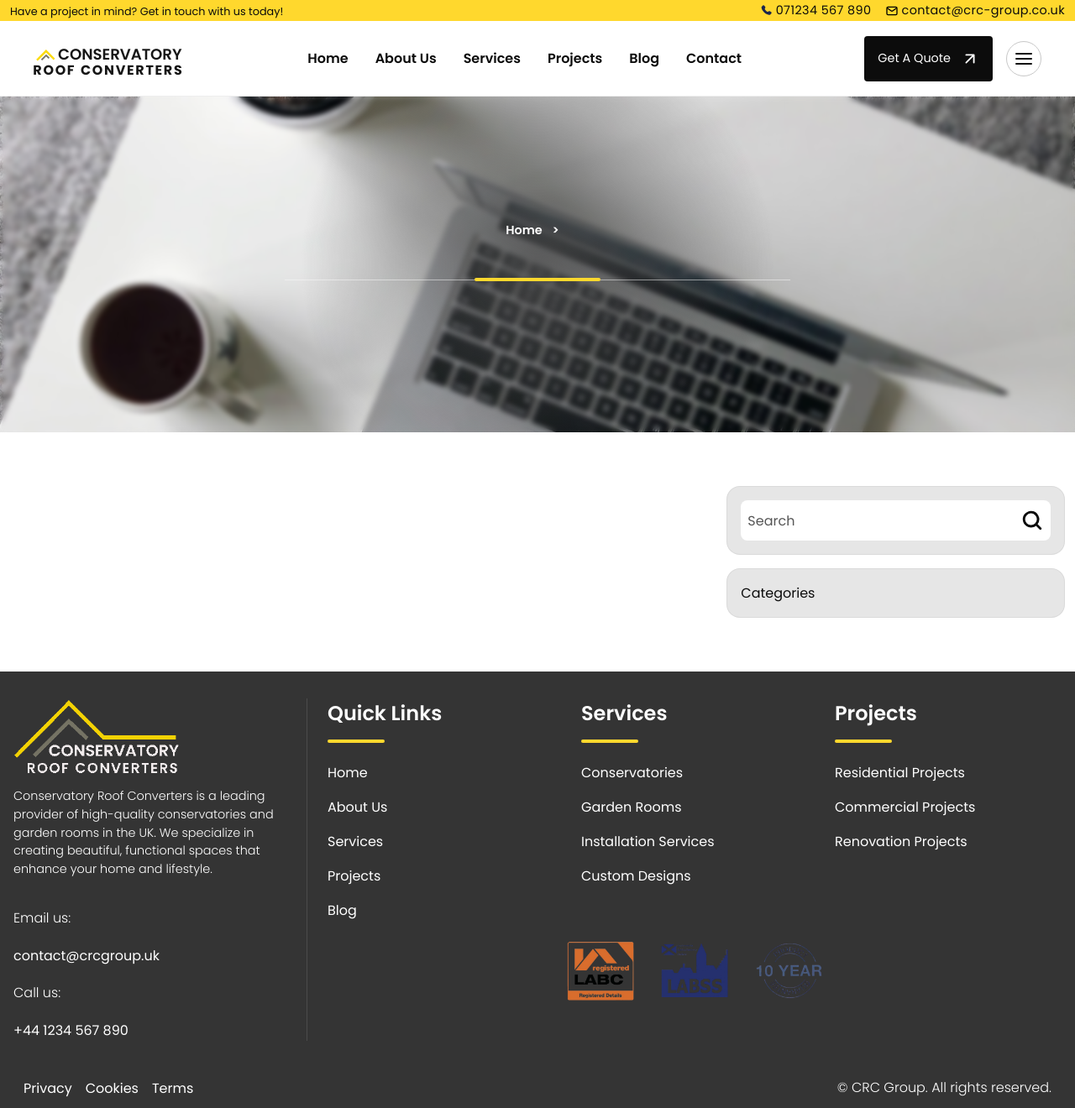
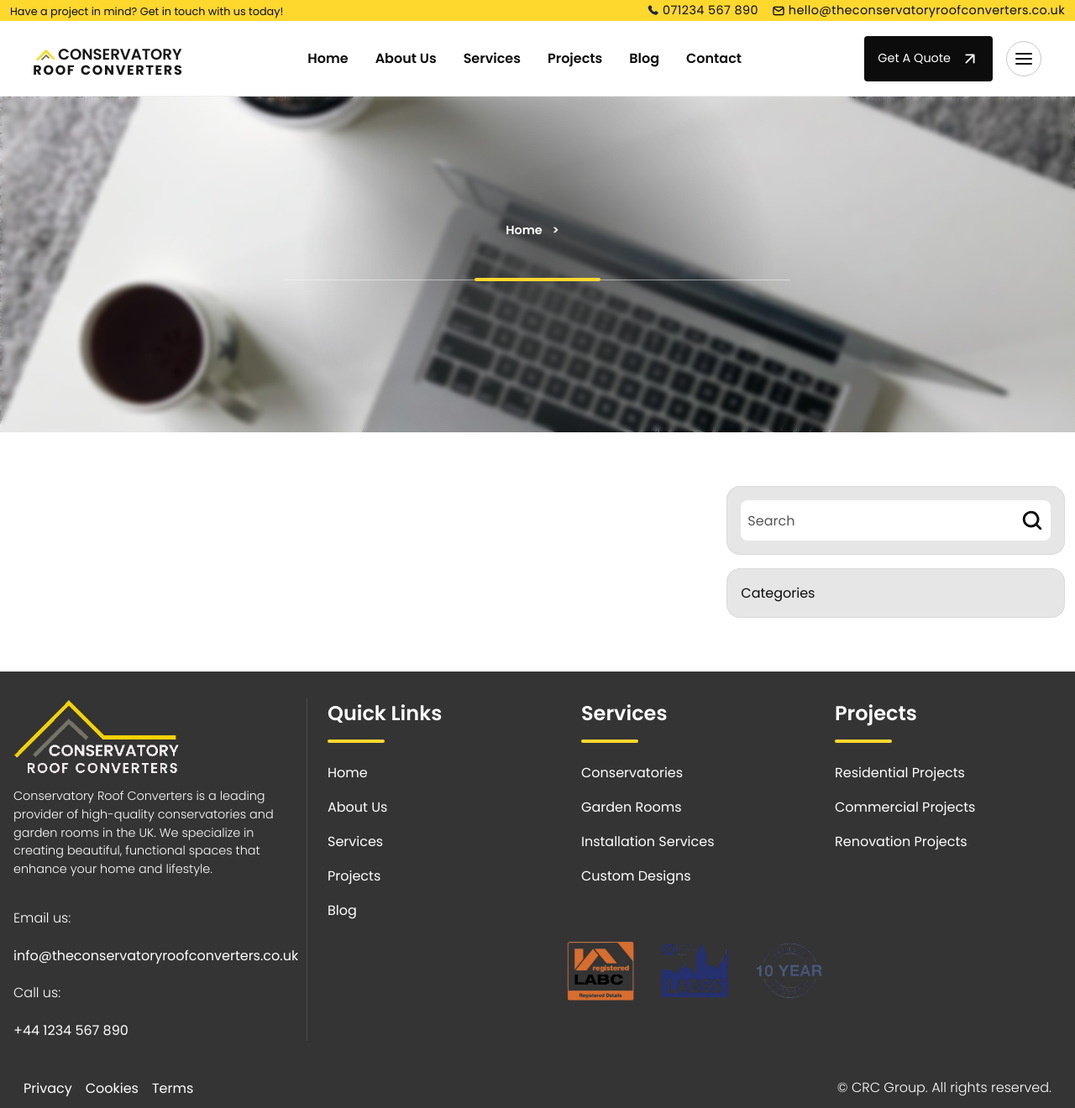
Before and after one commit to reche1405/crc-group, a Flask app: page /blog/ in a window 1280 px wide. Shown: the whole page at 84% size. Run offline with Flask 3, Linux system fonts and the light colour scheme; some libraries are stand-ins or nearby versions.

Commit message:
Updated contact email address.

```diff
--- a/promo/templates/base/footer.html
+++ b/promo/templates/base/footer.html
@@ -3,7 +3,7 @@
         <div class="footer__section footer__section--left">
             <img class="footer__logo" src="/static/img/logo.png" alt="Conservatory Roof Converters Logo">
             <p class="footer__description py-3 smaller-text lh-2">Conservatory Roof Converters is a leading provider of high-quality conservatories and garden rooms in the UK. We specialize in creating beautiful, functional spaces that enhance your home and lifestyle.</p>
-            <p class="footer__contact py-3">Email us:</p> <a href="mailto:contact@crc-group.co.uk">contact@crcgroup.uk</a>
+            <p class="footer__contact py-3">Email us:</p> <a href="mailto:info@theconservatoryroofconverters.co.uk">info@theconservatoryroofconverters.co.uk</a>
             <p class="footer__contact py-3">Call us:</p> <a href="tel:+441234567890">+44 1234 567 890</a>
              <ul class="footer__socials">
                 {% for link in socials %}
--- a/promo/templates/base/header.html
+++ b/promo/templates/base/header.html
@@ -12,12 +12,12 @@
                     <span>071234 567 890</span>
 
                 </a>
-                <a class="smaller-text justify-center flex g-1 align-center" href="mailto:contact@crc-group.co.uk">
+                <a class="smaller-text justify-center flex g-1 align-center" href="mailto:hello@theconservatoryroofconverters.co.uk">
                     <svg width="16px" height="16px" viewBox="0 0 24 24" fill="none" xmlns="http://www.w3.org/2000/svg">
                         <path d="M4 7.00005L10.2 11.65C11.2667 12.45 12.7333 12.45 13.8 11.65L20 7" stroke="#000000" stroke-width="2" stroke-linecap="round" stroke-linejoin="round"/>
                         <rect x="3" y="5" width="18" height="14" rx="2" stroke="#000000" stroke-width="2" stroke-linecap="round"/>
                     </svg>
-                    <span>contact@crc-group.co.uk</span>
+                    <span>hello@theconservatoryroofconverters.co.uk</span>
 
                 </a>
             </div>
```
